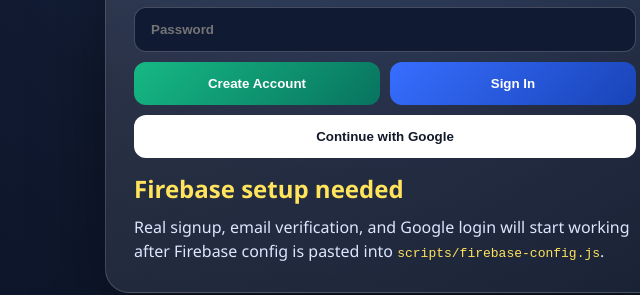
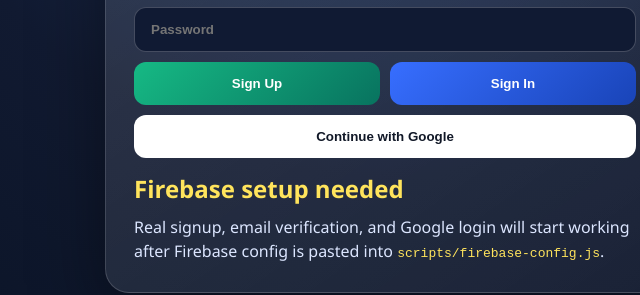
Before and after one commit to katuree/The-chess, a website: page auth.html in a window 1280 px wide. Shown: the part 315-610 px from the top of the page, 255-895 px from the left. Drawn offline with Linux system fonts and the light colour scheme.

Commit message:
fix: rename create account to sign up

```diff
--- a/auth.html
+++ b/auth.html
@@ -40,7 +40,7 @@
         <input id="auth-email" type="email" placeholder="Email" autocomplete="email" />
         <input id="auth-password" type="password" placeholder="Password" autocomplete="current-password" />
         <div class="split">
-          <button id="email-signup-btn" class="btn good" type="button">Create Account</button>
+          <button id="email-signup-btn" class="btn good" type="button">Sign Up</button>
           <button id="email-signin-btn" class="btn" type="button">Sign In</button>
         </div>
         <button id="google-signin-btn" class="btn google" type="button">Continue with Google</button>
```
